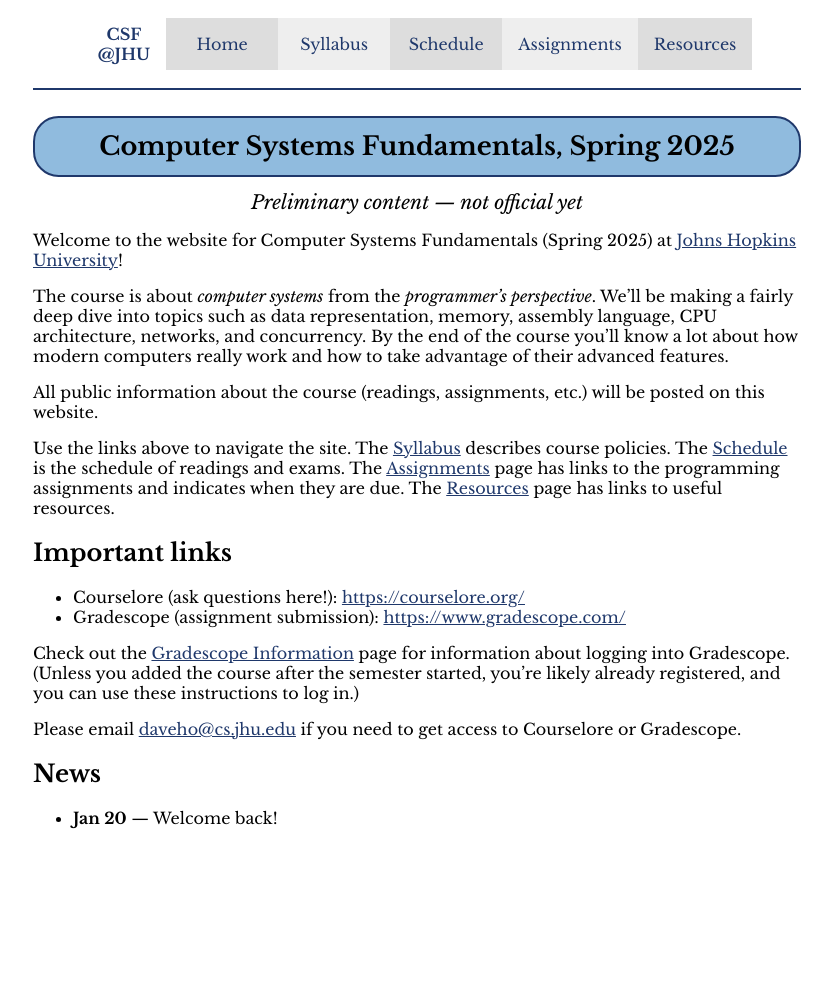
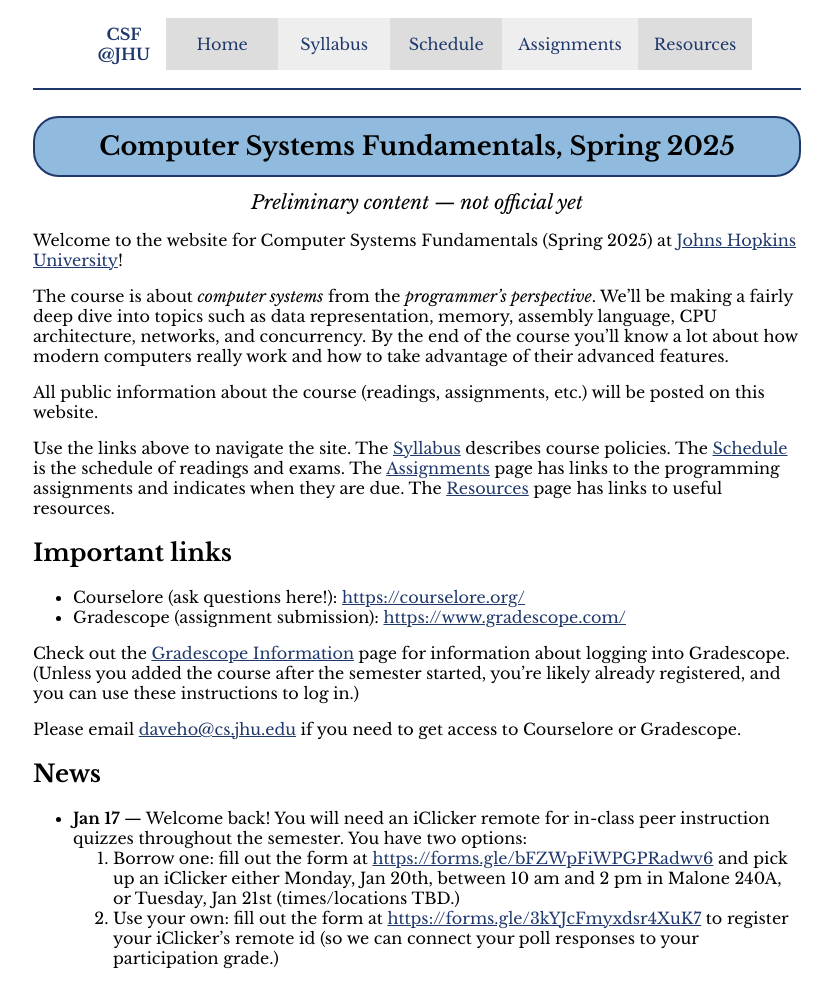
Before and after one commit to jhucsf/spring2025, a Jekyll site: the page built from index.md, in a window 1280 px wide. Shown: the whole page, without its empty margins (223-1055 px from the left). Built offline with Jekyll 4.4.1, drawn with Linux system fonts in a browser that asks for light colours; before the commit the page ends 900 px from its top, so only the background shows below that.

Commit message:
iClicker info

```diff
--- a/index.md
+++ b/index.md
@@ -38,4 +38,11 @@ Gradescope.
 
 ## News
 
-* **Jan 20** — Welcome back!
+* **Jan 17** — Welcome back! You will need an iClicker remote for in-class
+  peer instruction quizzes throughout the semester. You have two options:
+  1. Borrow one: fill out the form at <https://forms.gle/bFZWpFiWPGPRadwv6>
+     and pick up an iClicker either Monday, Jan 20th, between 10 am and 2 pm
+     in Malone 240A, or Tuesday, Jan 21st (times/locations TBD.)
+  2. Use your own: fill out the form at <https://forms.gle/3kYJcFmyxdsr4XuK7>
+     to register your iClicker's remote id (so we can connect your poll
+     responses to your participation grade.)
```
